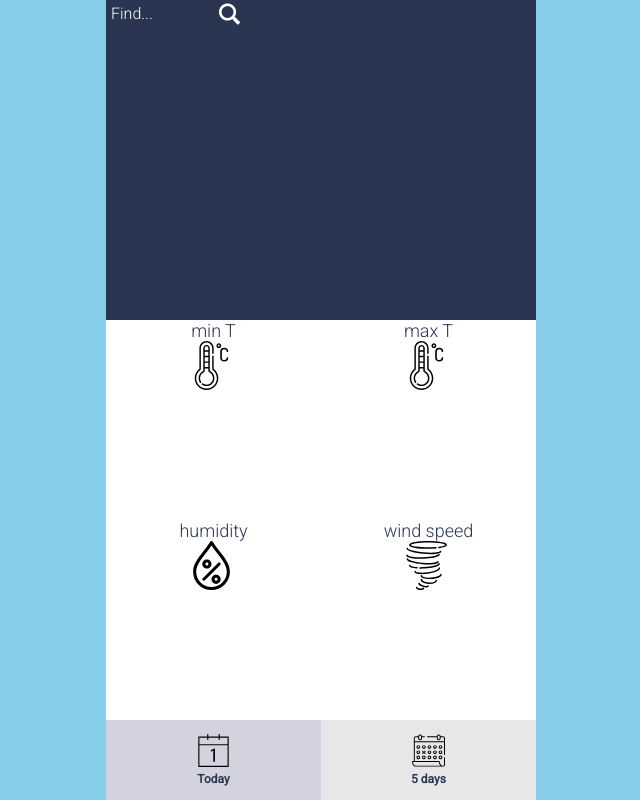
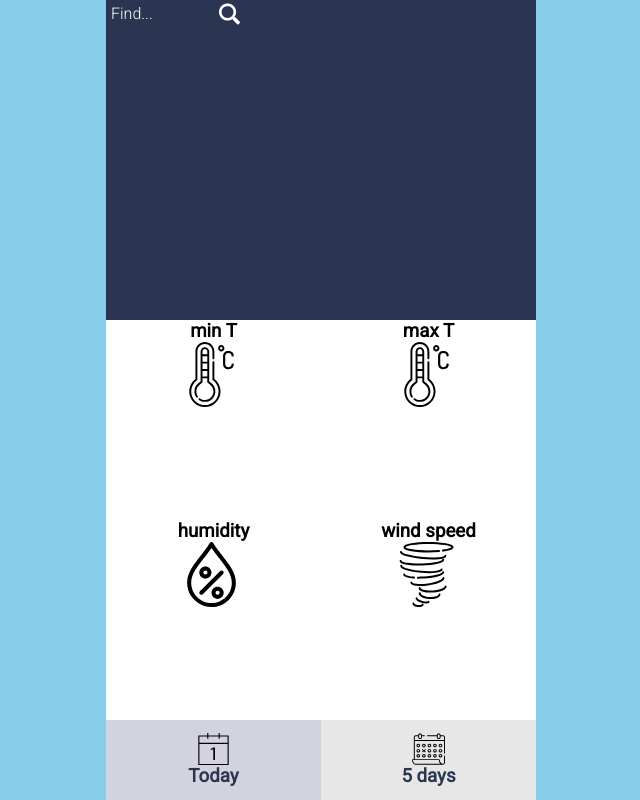
Before and after one commit to BorskiPas/weatherApp-with-API, a plain HTML site: page index.html in a window 1280 px wide. Shown: the whole page, without its empty margins (319-959 px from the left). Drawn offline with Linux system fonts and the light colour scheme; no server answers.

Commit message:
Update index.html
Minor changes

```diff
--- a/index.html
+++ b/index.html
@@ -40,15 +40,15 @@
          <section class="weatherParams" id="info-today">
             <div class="info-items-up">
                <div class="info-item-up-left">
-                  <h5>min T</h5>
-                  <img src="images/thermometer.svg" alt="minT_pic" width="23%" height="auto">
+                  <h3>min T</h3>
+                  <img src="images/thermometer.svg" alt="minT_pic" width="30%" height="auto">
                   <p>
                      <span id="min-temp"></span>
                   </p>
                </div>
                <div class="info-item-up-right">
-                  <h5>max T</h5>
-                  <img src="images/thermometer.svg" alt="maxT_pic" width="23%" height="auto">
+                  <h3>max T</h3>
+                  <img src="images/thermometer.svg" alt="maxT_pic" width="30%" height="auto">
                   <p>
                      <span id="max-temp"></span>
                   </p>
@@ -56,15 +56,15 @@
             </div>
             <div class="info-items-down">
                <div class="info-item-down-left">
-                  <h5>humidity</h5>
-                  <img src="images/humidity.svg" alt="humidity_pic" width="23%" height="auto">
+                  <h3>humidity</h3>
+                  <img src="images/humidity.svg" alt="humidity_pic" width="30%" height="auto">
                   <p>
                      <span id="humid"></span>
                   </p>
                </div>
                <div class="info-item-down-right">
-                  <h5>wind speed</h5>
-                  <img src="images/wind.svg" alt="windSpeed_pic" width="23%" height="auto">
+                  <h3>wind speed</h3>
+                  <img src="images/wind.svg" alt="windSpeed_pic" width="30%" height="auto">
                   <p>
                      <span id="wind-speed"></span>
                   </p>
@@ -72,16 +72,16 @@
             </div>
          </section>
          <section class="week-weatherParams invisible" id="week-info">
-            <!-- ovaj deo sa podacima će se pojaviti odabirom opcije prognoze za 5 dana -->
+            <!-- ovaj deo sa podacima će se pojaviti izborom opcije prognoze za 5 dana -->
          </section>
          <section class="navigation">
             <div id="today" class="active-nav">
                <img src="images/one-day-calendar.svg" alt="today_calendar_pic" width="15%" height="auto">
-               <h5>Today</h5>
+               <h3>Today</h3>
             </div>
             <div id="weekly">
                <img src="images/days-calendar.svg" alt="5-days_calendar_pic" width="15%" height="auto">
-               <h5>5 days</h5>
+               <h3>5 days</h3>
             </div>
          </section>
       </div>
```
